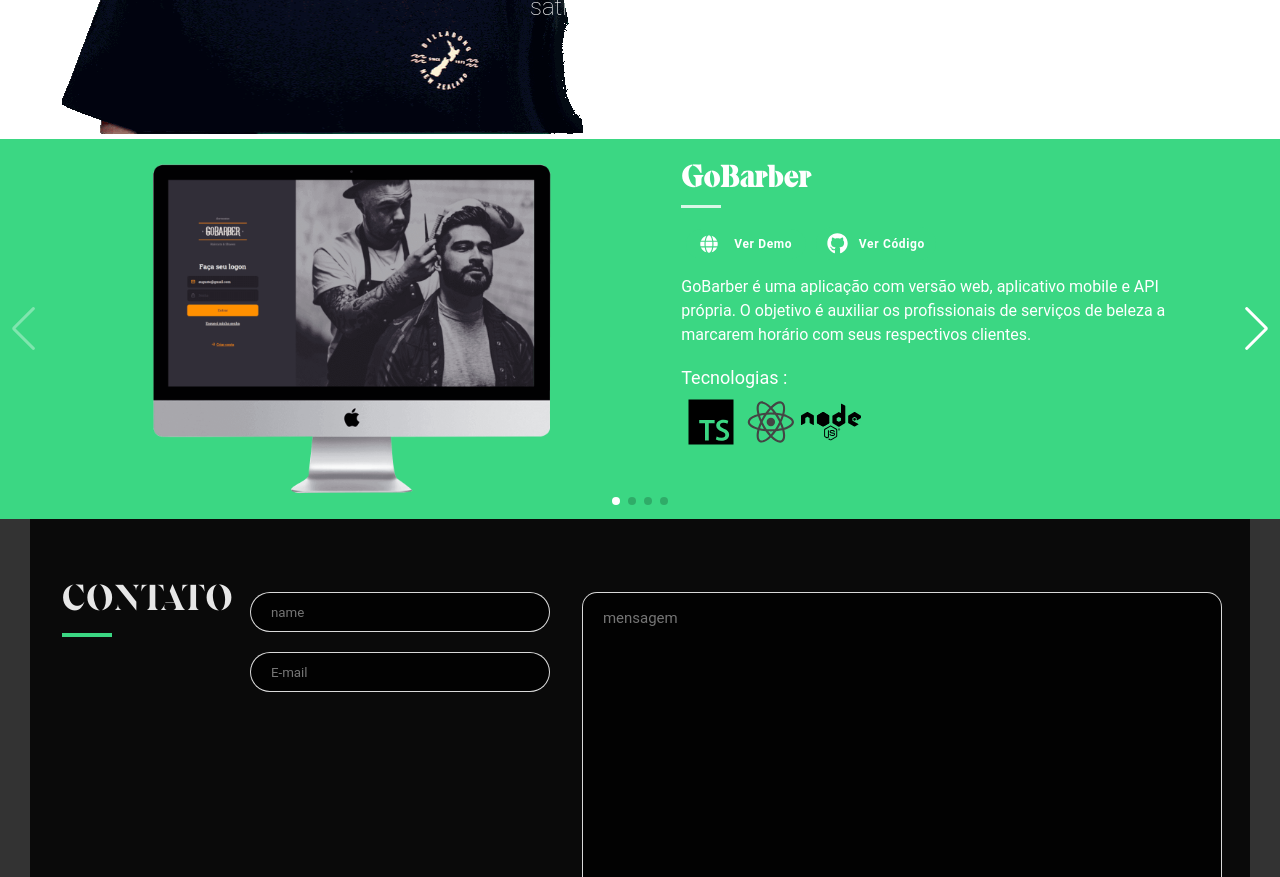
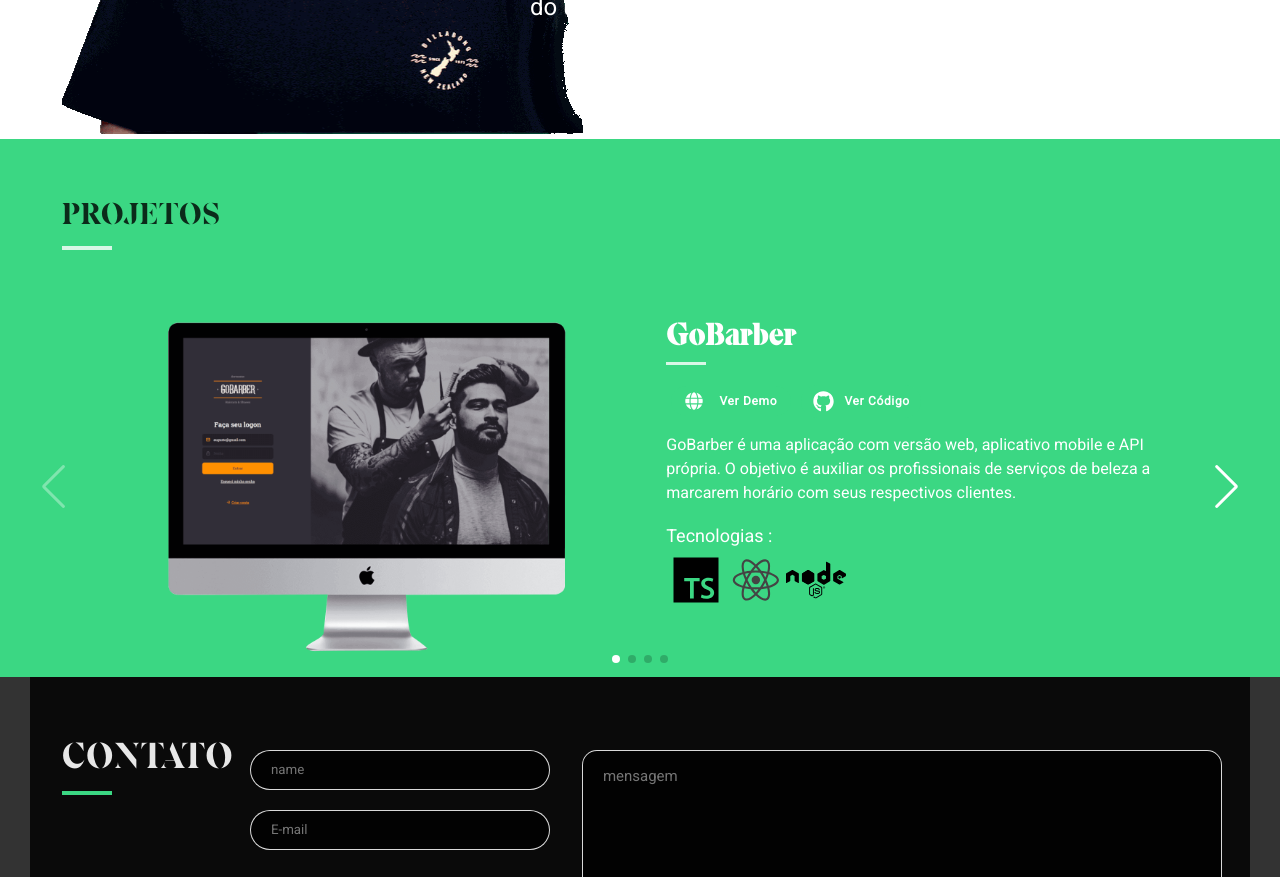
Before and after one commit to augustorl/augustoleite.com, a Next.js app: page / in a window 1280 px wide. Shown: the part 460-1337 px from the top of the page. Built offline with nearby package versions, Linux system fonts and the light colour scheme.

Commit message:
fix index.js

```diff
--- a/src/pages/index.js
+++ b/src/pages/index.js
@@ -2,7 +2,7 @@
 import Header from '../components/Header';
 import Footer from '../components/Footer';
 import Form from '../components/Form';
-import ProjectSlider from '../components/ProjectSlider';
+import Projects from '../components/Projects';
 
 
 
@@ -17,9 +17,12 @@
         as="font"
         crossOrigin=""
       />
+      <link href="https://fonts.googleapis.com/css2?family=Roboto&display=swap" rel="stylesheet" />
+      <meta charSet="utf-8" />
+      <meta name="viewport" content="width=device-width, initial-scale=1.0" />
       </Head>
       <Header/>
-      <ProjectSlider/>
+      <Projects/>
       <Form/>
       <Footer/>
     </>
```
